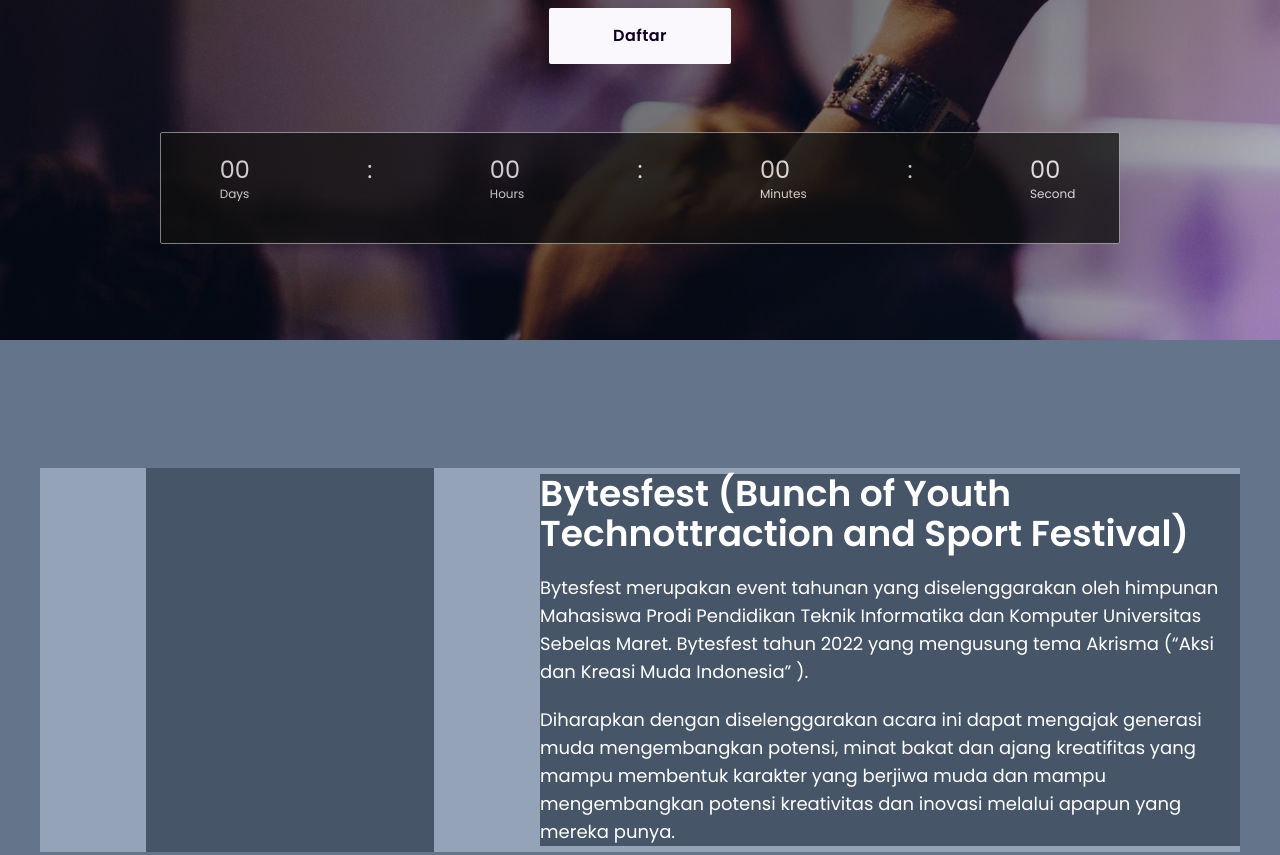
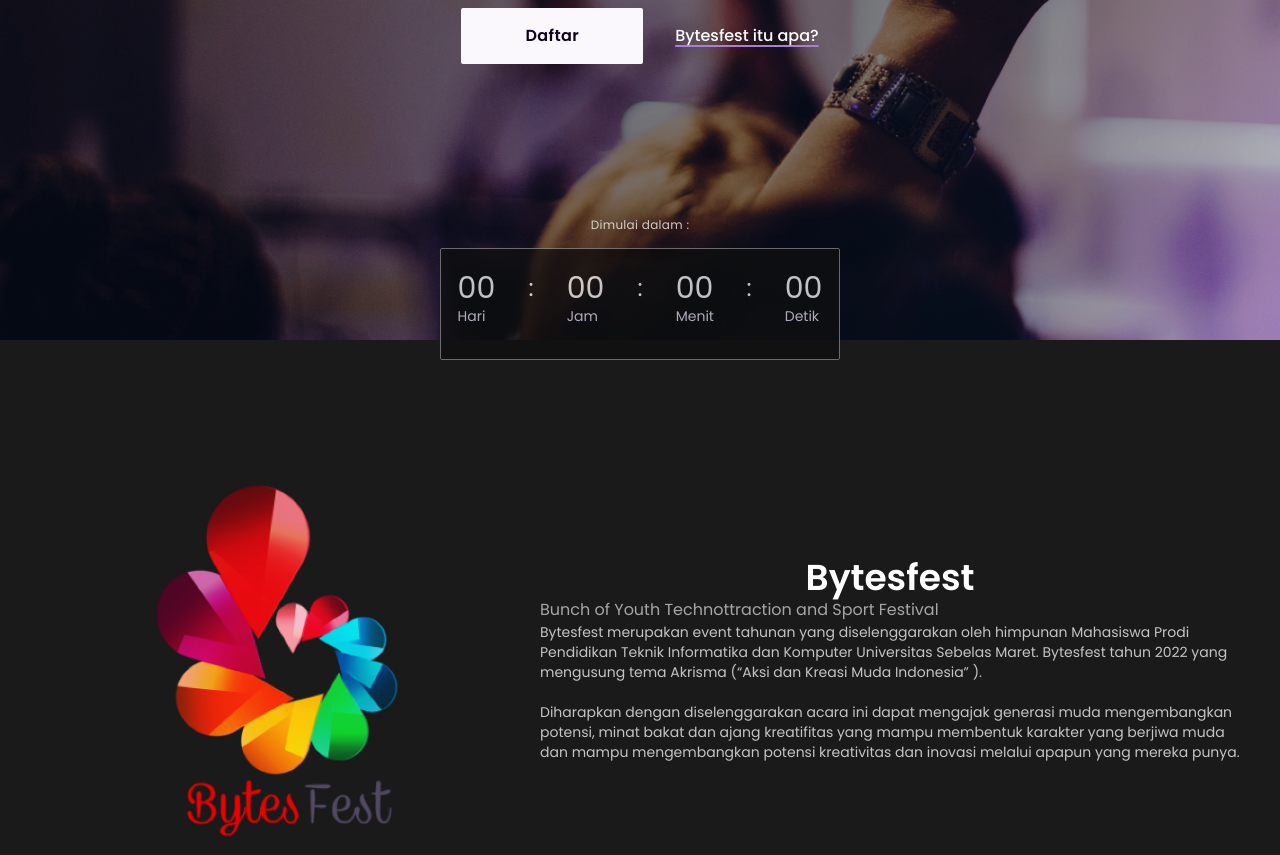
Before and after one commit to paul-lestyo/bytesfest, a website: page src/index.html in a window 1280 px wide. Shown: the part 460-1315 px from the top of the page. Drawn offline with Linux system fonts and the light colour scheme.

Commit message:
progress about section

```diff
--- a/src/index.html
+++ b/src/index.html
@@ -1,5 +1,5 @@
 <!DOCTYPE html>
-<html>
+<html class="scroll-smooth">
   <head>
     <meta charset="UTF-8" />
     <meta name="viewport" content="width=device-width, initial-scale=1.0" />
@@ -23,7 +23,7 @@
               class="h-14 w-auto md:h-16"
             />
             <h1
-              class="text-shadow-hero-md text-sm font-semibold tracking-wider sm:text-lg lg:text-2xl"
+              class="text-shadow-hero-md text-sm font-semibold tracking-wider sm:text-lg lg:text-xl"
             >
               Bytes<span class="text-primary-75">fest</span> 2022
             </h1>
@@ -90,34 +90,57 @@
               Aksi dan Kreasi Muda Indonesia
             </p>
             <!-- call-to-action  -->
-            <button
-              class="rounded-sm bg-primary-0 px-10 py-3 font-semibold tracking-wide text-primary-900 md:px-16 md:py-4"
-            >
-              Daftar
-            </button>
+            <div class="flex w-full justify-center gap-3 md:gap-8">
+              <button
+                class="rounded-sm bg-primary-0 px-10 py-3 font-semibold tracking-wide text-primary-900 md:px-16 md:py-4"
+              >
+                Daftar
+              </button>
+              <a
+                href="#about"
+                class="flex items-center text-sm font-medium text-white underline decoration-primary-100 decoration-2 underline-offset-4 md:text-base"
+              >
+                Bytesfest itu apa?
+              </a>
+            </div>
           </div>
           <div
-            class="absolute -bottom-6 left-1/2 mx-auto h-20 w-full -translate-x-1/2 rounded-sm border-[0.5px] border-neutral-100 bg-neutral-900 px-5 pt-3 opacity-75 sm:h-24 sm:w-[480px] md:w-[520px] lg:bottom-24 lg:h-28 lg:w-[80%] lg:px-0"
+            class="absolute -bottom-4 left-1/2 mx-auto h-20 w-full -translate-x-1/2 rounded-sm border-[0.5px] border-neutral-200 bg-neutral-900 px-5 opacity-75 sm:h-24 sm:w-[480px] md:w-[520px] lg:-bottom-5 lg:h-28 lg:w-[400px] lg:px-0"
           >
-            <div class="flex h-1/2 w-full items-center justify-around text-2xl">
+            <div
+              class="relative -mt-4 flex h-full w-full items-center justify-around text-2xl"
+            >
+              <p
+                class="text-shadow-hero-sm absolute -top-4 text-xs tracking-wide text-white"
+              >
+                Dimulai dalam :
+              </p>
               <span class="relative"
-                ><p class="">00</p>
-                <p class="absolute text-xs">Days</p></span
+                ><p class="md:text-3xl">00</p>
+                <p class="absolute text-xs text-primary-25 md:text-sm">
+                  Hari
+                </p></span
               >
               <span class="">:</span>
               <span class="relative"
-                ><p class="">00</p>
-                <p class="absolute text-xs">Hours</p></span
+                ><p class="md:text-3xl">00</p>
+                <p class="absolute text-xs text-primary-25 md:text-sm">
+                  Jam
+                </p></span
               >
               <span class="">:</span>
               <span class="relative"
-                ><p class="">00</p>
-                <p class="absolute text-xs">Minutes</p></span
+                ><p class="md:text-3xl">00</p>
+                <p class="absolute text-xs text-primary-25 md:text-sm">
+                  Menit
+                </p></span
               >
               <span class="">:</span>
               <span class="relative"
-                ><p class="">00</p>
-                <p class="absolute text-xs">Second</p></span
+                ><p class="md:text-3xl">00</p>
+                <p class="absolute text-xs text-primary-25 md:text-sm">
+                  Detik
+                </p></span
               >
             </div>
           </div>
@@ -127,31 +150,40 @@
     <!-- HERO SECTION END -->
 
     <!-- ABOUT SECTION START -->
-    <div class="bg-slate-500 py-32">
+    <div id="about" class="bg-neutral-800 py-32">
       <!-- container -->
       <div class="mx-auto px-5 lg:w-[1200px] lg:px-0">
-        <div class="flex w-full flex-col bg-slate-400 lg:flex-row">
+        <div class="flex w-full flex-col lg:flex-row">
           <div class="mb-8 flex justify-center lg:mb-0 lg:basis-5/12">
             <!-- bytesfest-logo -->
             <div
-              class="h-40 w-32 bg-slate-600 sm:h-52 sm:w-44 md:h-64 md:w-52 lg:h-96 lg:w-72"
-            ></div>
+              class="flex h-40 w-32 justify-center sm:h-52 sm:w-44 md:h-64 md:w-52 lg:h-96 lg:w-72"
+            >
+              <img
+                src="/assets/img/logo-main.png"
+                alt="bytesfest about"
+                class="object-contain"
+              />
+            </div>
           </div>
 
           <div class="lg:flex lg:basis-7/12 lg:items-center">
-            <div class="bg-slate-600">
+            <div class="">
               <h3
-                class="mb-5 text-xl font-semibold sm:text-2xl md:text-3xl lg:text-4xl"
+                class="text-center text-xl font-semibold sm:text-2xl md:text-3xl lg:text-4xl"
               >
-                Bytesfest (Bunch of Youth Technottraction and Sport Festival)
+                Bytesfest
               </h3>
-              <p class="mb-5 sm:text-lg">
+              <h5 class="text-neutral-100">
+                Bunch of Youth Technottraction and Sport Festival
+              </h5>
+              <p class="mb-5 text-sm text-neutral-75">
                 Bytesfest merupakan event tahunan yang diselenggarakan oleh
                 himpunan Mahasiswa Prodi Pendidikan Teknik Informatika dan
                 Komputer Universitas Sebelas Maret. Bytesfest tahun 2022 yang
                 mengusung tema Akrisma (“Aksi dan Kreasi Muda Indonesia” ).
               </p>
-              <p class="sm:text-lg">
+              <p class="text-sm text-neutral-75">
                 Diharapkan dengan diselenggarakan acara ini dapat mengajak
                 generasi muda mengembangkan potensi, minat bakat dan ajang
                 kreatifitas yang mampu membentuk karakter yang berjiwa muda dan
```
Also changed, not shown: dist/output.css.
